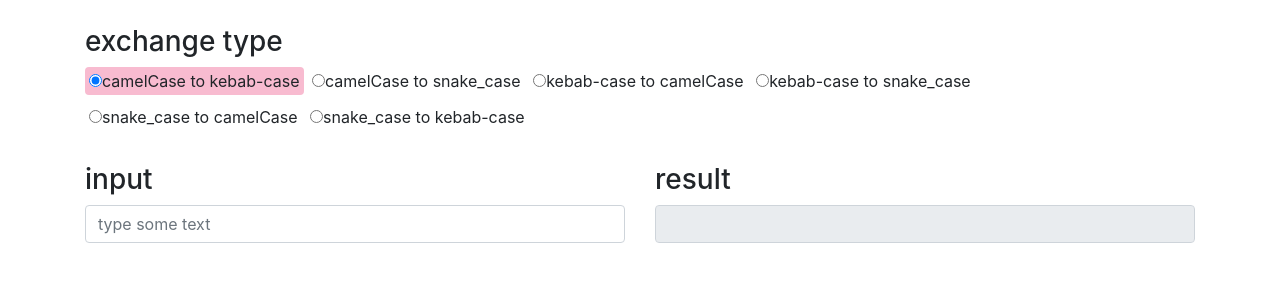
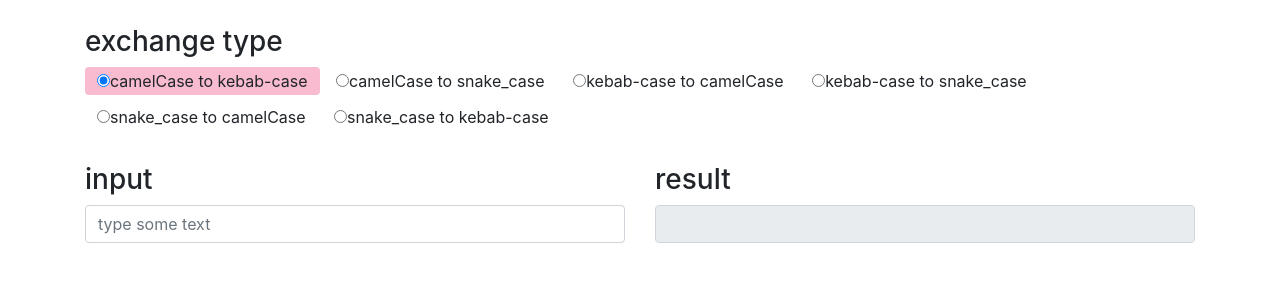
Before and after one commit to DJYoko/convertCase, a plain HTML site: page index.html in a window 1280 px wide. Shown: the part 153-434 px from the top of the page. Drawn offline with nearby package versions, Linux system fonts and the light colour scheme.

Commit message:
modify layout

```diff
--- a/index.html
+++ b/index.html
@@ -21,9 +21,6 @@
 </head>
 
 <body>
-	<!-- Place your content here -->
-	<!-- SCRIPTS -->
-	<!-- Example: <script src="//ajax.googleapis.com/ajax/libs/jquery/1.11.1/jquery.min.js"></script> -->
 	<div class="container">
 		<h1>convertCase</h1>
 		<h2>about</h2>
@@ -40,7 +37,6 @@
 				<label><input type="radio" name="exchange_type" value="sk">snake_case to kebab-case</label>
 			</form>
 		</div>
-
 		<div class="line row">
 			<div class="col">
 				<h3>input</h3>
@@ -67,7 +63,7 @@
 
 		label {
 			cursor: pointer;
-			padding: 2px 4px;
+			padding: 2px 12px;
 			transition: all 200ms;
 			border-radius: 4px;
 		}
@@ -109,6 +105,7 @@
 
 			//default exchange type set
 			$('input[name="exchange_type"]').first().prop('checked', true).trigger('change');
+
 		});
 
 	</script>
```
